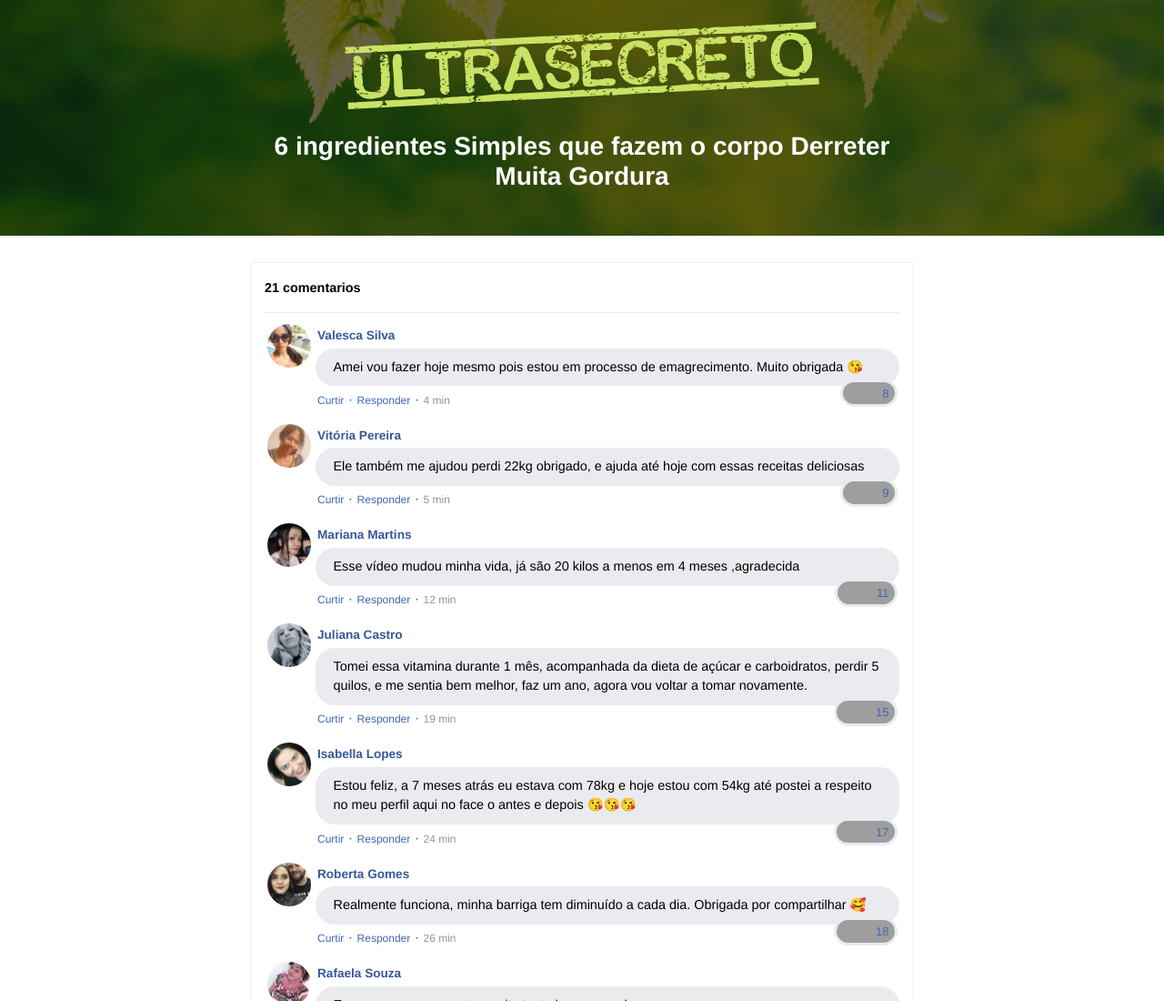
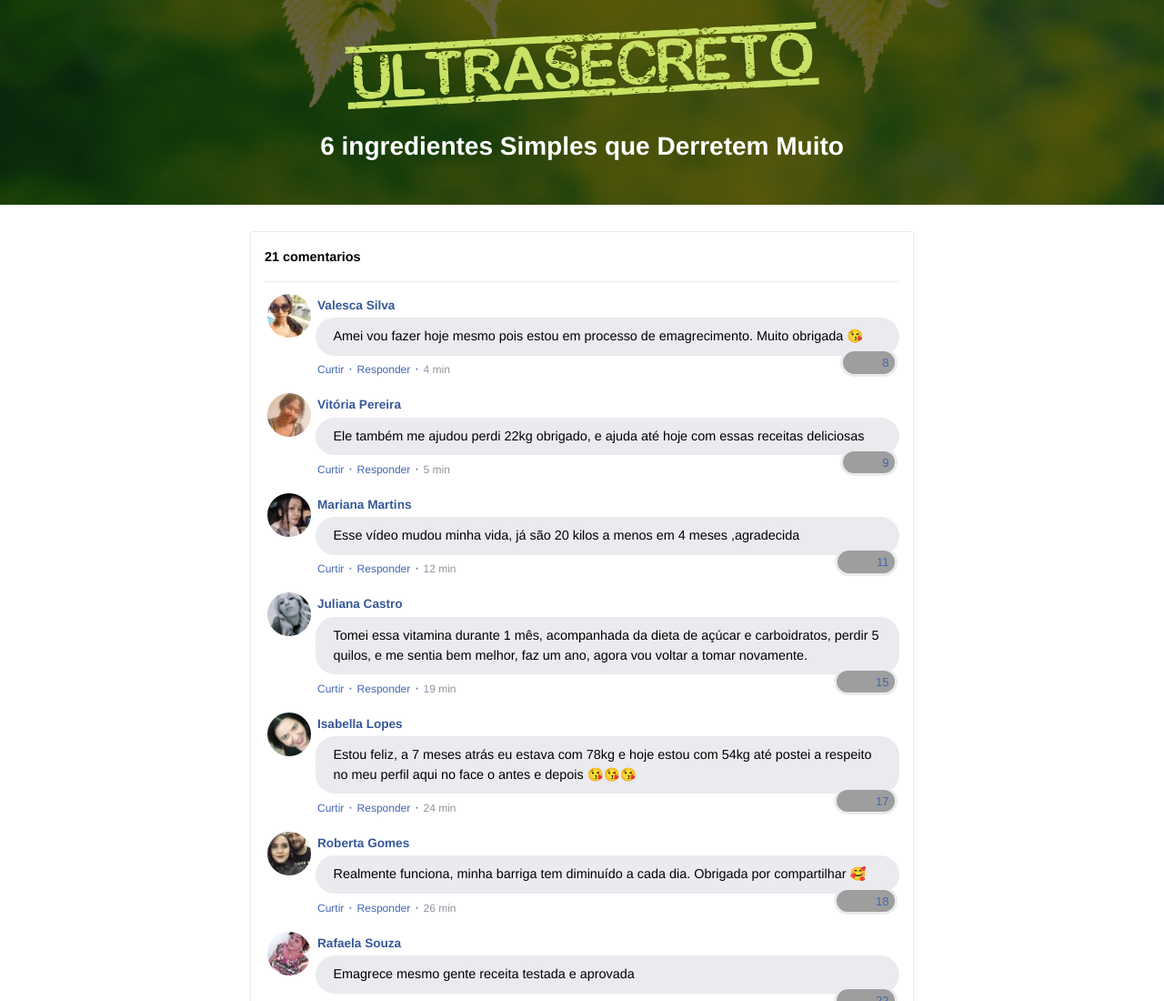
Before and after one commit to adeusbarriga/adeusbarriga.com, a plain HTML site: page index.html in a window 1280 px wide. Shown: the top 1100 px of the page at 91% size. Drawn offline with nearby package versions, Linux system fonts and the light colour scheme; grey boxes are pictures that could not be loaded; a script that the page names is missing.

Commit message:
Update index.html

```diff
--- a/index.html
+++ b/index.html
@@ -56,7 +56,7 @@
             <img class="img-fluid" src="./assets/img/ultrasecreto.svg">
 
             <!-- Headline -->
-            <h3 class="my-4"><b>6 ingredientes Simples que fazem o corpo Derreter Muita Gordura</b></h3>
+            <h3 class="my-4"><b>6 ingredientes Simples que Derretem Muito </b></h3>
 
             <!-- VSL -->
             <script type="text/javascript" id="scr_6261b9cfc1073f000adc128c">var s=document.createElement("script");s.src="https://scripts.converteai.net/50504508-df3b-421a-891a-11549c273544/players/6261b9cfc1073f000adc128c/player.js",s.async=!0,document.head.appendChild(s);</script>
```
